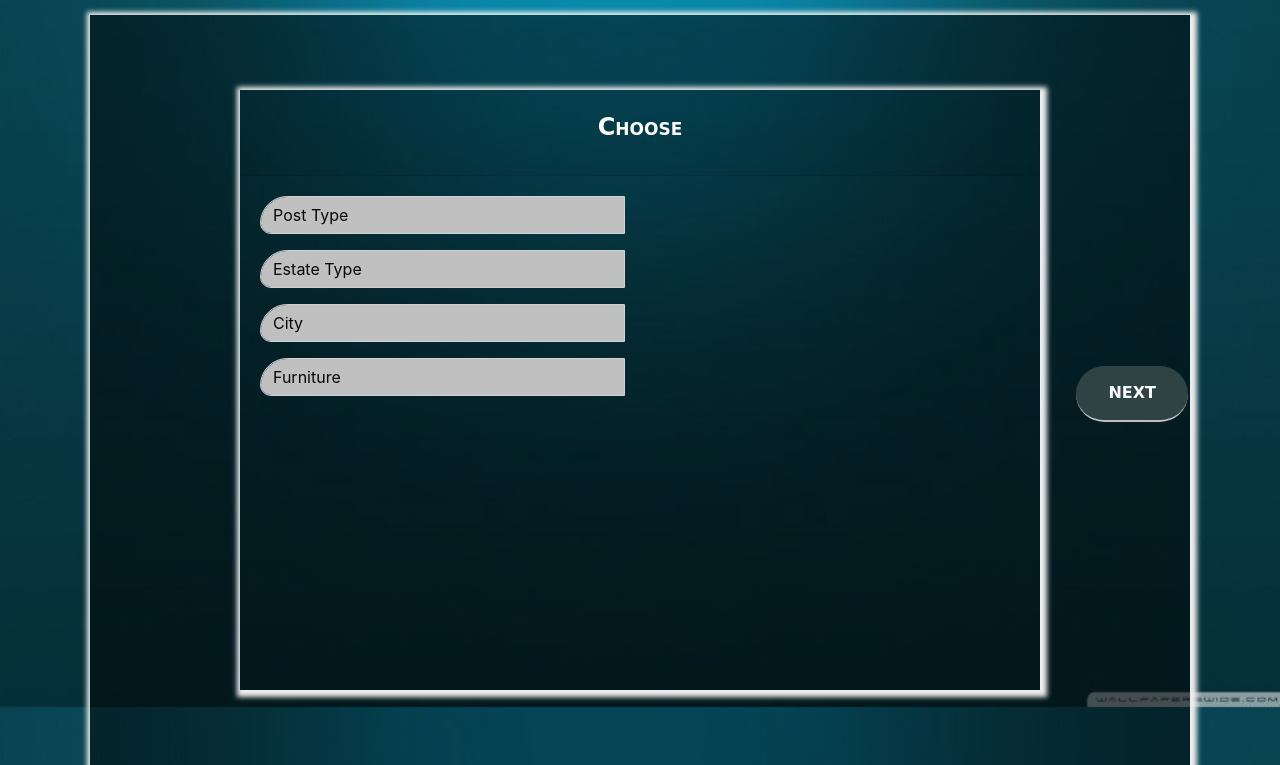
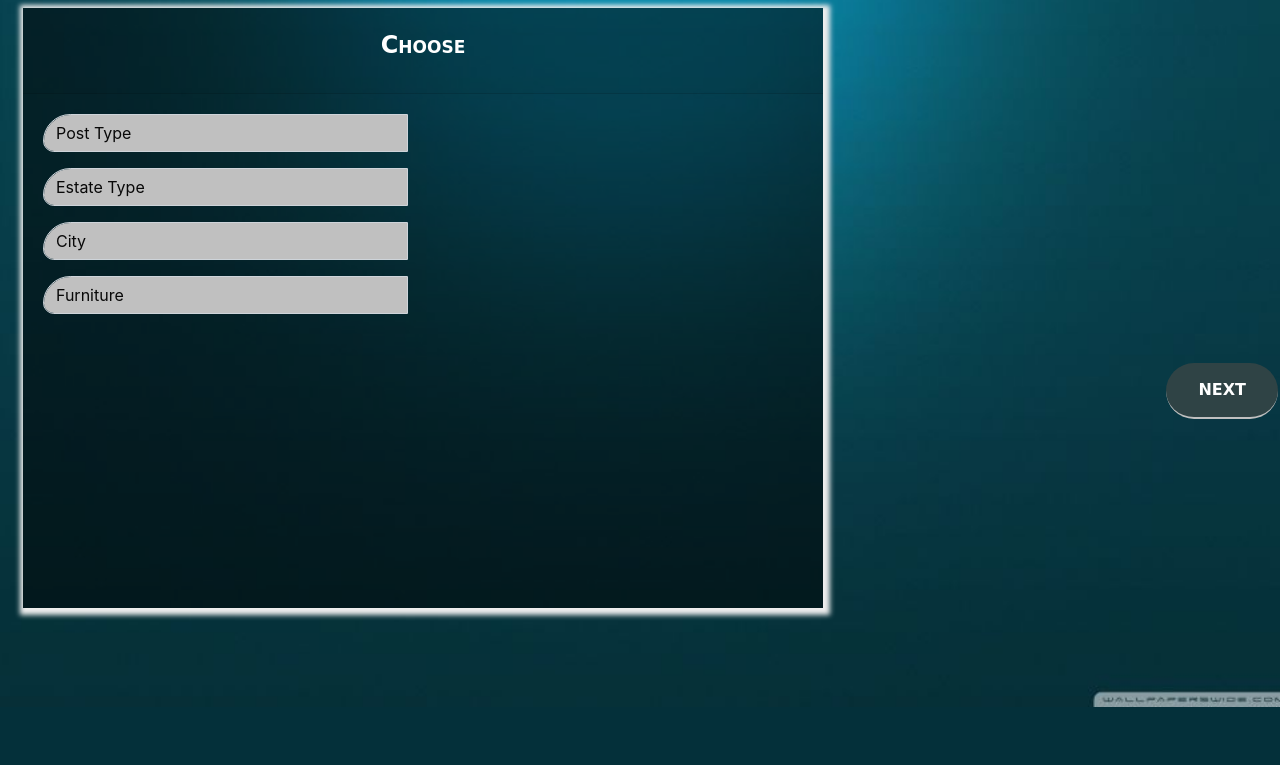
Before and after one commit to egesaray/RealEstateListingSite, a Django app: template main/templates/main/createpost.html in a window 1280 px wide. Shown: the part 93-858 px from the top of the page. After the commit the page ends 800 px from the top, so only its background shows below. Run offline with Django 3.2, Linux system fonts and the light colour scheme; the template is opened without the code that fills it: most values are stand-ins (such as "Sample title", 1, 10 or a date in 2020); form fields are guessed from the names that the template uses; some libraries are stand-ins or nearby versions.

Commit message:
new create
post

```diff
--- a/main/templates/main/createpost.html
+++ b/main/templates/main/createpost.html
@@ -31,11 +31,12 @@
           margin-top: auto;
           margin-bottom: auto;
           width: 800px;
+          background-color: rgba(0,0,0,0.5) !important;
           box-shadow: 2px 2px 5px 5px #eee;
     }
         .createpost{
-          height: 750px;
-          width: 1100px;
+          width: 100%;
+          height: 100%;
           position: relative;
           top:50%;
           left:50%;
@@ -49,7 +50,7 @@
         .rightb{
             margin: 0;
             position: absolute;
-            top: 50%;
+            top: 60%;
             right : 0;
             -ms-transform: translateY(-50%);
             transform: translateY(-50%);
@@ -57,7 +58,7 @@
         .leftb{
             margin: 0;
             position: absolute;
-            top: 50%;
+            top: 60%;
             left : 0;
             -ms-transform: translateY(-50%);
             transform: translateY(-50%);
@@ -75,7 +76,7 @@
             position: absolute;
             left:50%;
             transform:translate(-50%);
-            bottom : 0px;
+            bottom : 20%;
             display:grid;
             place-items:center;
         }
@@ -134,6 +135,14 @@
         #step1{
             display:block;
         }
+        .step1div{
+          height: 600px;
+
+          width: 800px;
+          box-shadow: 2px 2px 5px 5px #eee;
+          background-color: rgba(0,0,0,0.5) !important;
+          box-shadow: 2px 2px 5px 5px #eee;
+        }
 
         #step2{
             display:none;
@@ -162,6 +171,8 @@
             display:none;
         }
 
+
+
     </style>
 
     <script>
@@ -182,7 +193,6 @@
 
   }
         function step2() {
-        document.getElementById("step1").style.display = "none";
         document.getElementById("step2").style.display = "block";
         document.getElementById("step3").style.display = "none";
         document.getElementById("next1").style.display = "none";
@@ -193,8 +203,6 @@
 
   }
         function step3() {
-        document.getElementById("step1").style.display = "none";
-        document.getElementById("step2").style.display = "none";
         document.getElementById("step3").style.display = "block";
         document.getElementById("back1").style.display = "none";
         document.getElementById("back2").style.display = "block";
@@ -241,10 +249,11 @@
 
 <body>
 <div class="container-md">
-<div class="createpost">
+
     <form method="post" enctype="multipart/form-data" onsubmit="return dogrula()" id="create_post_form">
-        <div id="step1" >
-            <div class="container">
+        <div class="d-flex flex-row">
+        <div class="p-2" id="step1" >
+            <div class=" container">
                 <div class="d-flex justify-content-center h-100">
                     <div class="cardR">
                         <div class="card-header">
@@ -297,7 +306,7 @@
                 </div>
             </div>
         </div>
-        <div id="step2" >
+        <div class="p-2" id="step2" >
             <div class="container">
                 <div class="d-flex justify-content-center h-100">
                     <div class="cardR">
@@ -378,7 +387,7 @@
                 </div>
                 </div>
         </div>
-        <div id="step3" >
+        <div class="p-2" id="step3" >
      <div class="container">
     <div class="d-flex justify-content-center h-100">
         <div class="cardR">
@@ -419,13 +428,14 @@
      </div>
 
     </div>
+        </div>
         <button id="publish" class="custom_button bottomb txt" type="submit" >Publish</button>
     </form>
     <button id="next1" class="custom_button rightb txt" onclick="step2()" >NEXT</button>
     <button id="next2" class="custom_button rightb txt" onclick="step3()" >NEXT</button>
     <button id="back1" class="custom_button leftb txt" onclick="step1()" >Back</button>
     <button id="back2" class="custom_button leftb txt" onclick="step2()" >Back</button>
-</div>
+
 </div>
 
 
```
Also changed, not shown: db.sqlite3.
